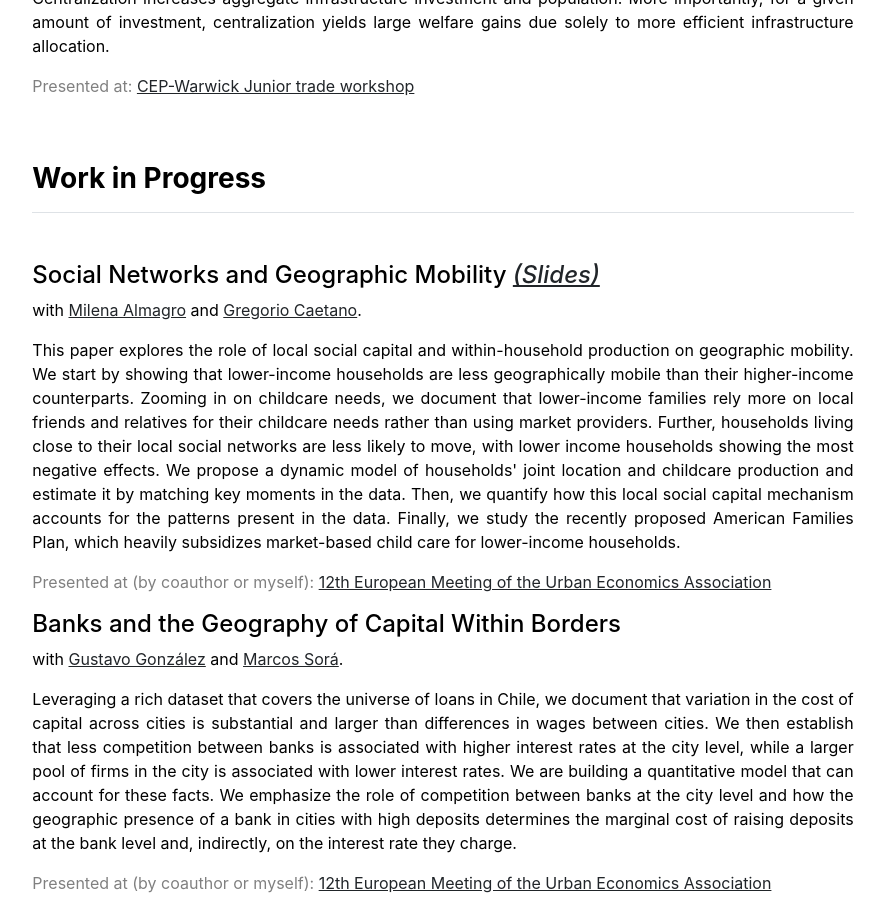
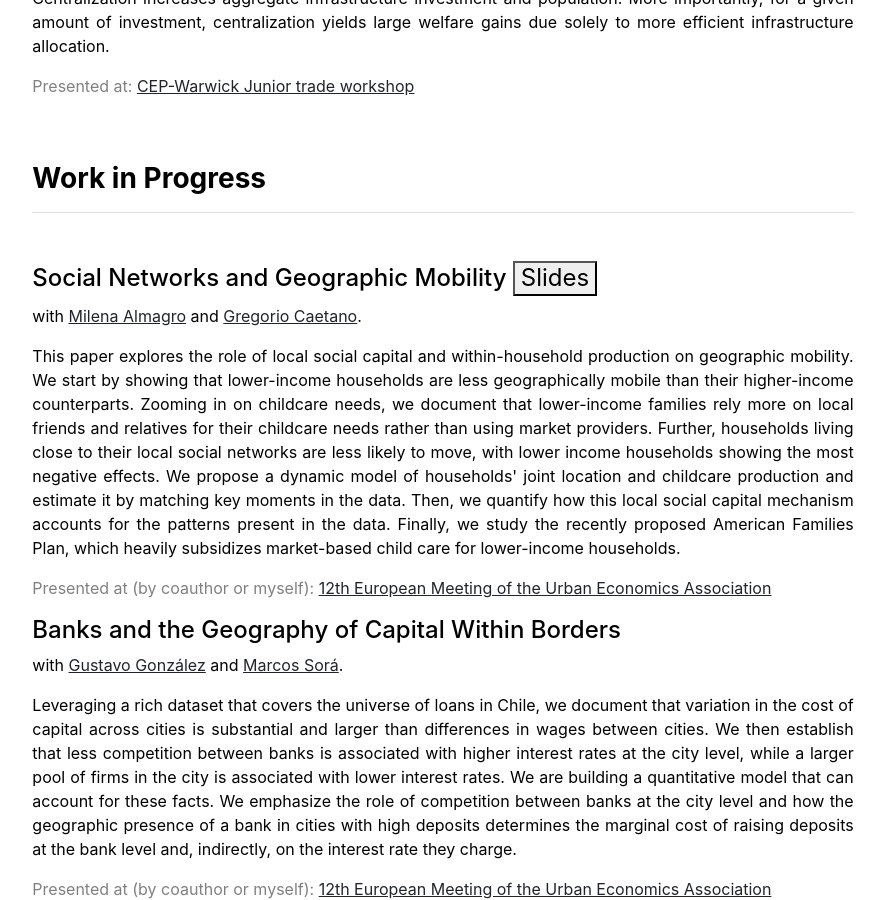
Before and after one commit to obordeu/obordeu.github.io, a Jekyll site: the page built from index.md, in a window 1280 px wide and 900 px high, scrolled down 1098 px. Shown: the whole window, without its empty margins (197-1082 px from the left). Built offline with Jekyll 4.4.1, drawn with Linux system fonts in a browser that asks for light colours.

```diff
--- a/_data/wip.yml
+++ b/_data/wip.yml
@@ -1,3 +1,3 @@
 index:
-- {name: 'Social Networks and Geographic Mobility <a href="https://www.oliviabordeu.com/papers/social_neworks_mobility_ABC.pdf"> <em>(Slides)</em></a>', coauthors: [{name: 'Milena Almagro', website: 'https://www.milena-almagro.com/', del: ' and '},{name: 'Gregorio Caetano', website: 'http://www.gregoriocaetano.net/', del: '.'}], presented_at: 'Presented at (by coauthor or myself): <a href="https://urbaneconomics.org/meetings/emuea2023/">12th European Meeting of the Urban Economics Association</a>', summary: "This paper explores the role of local social capital and within-household production on geographic mobility. We start by showing that lower-income households are less geographically mobile than their higher-income counterparts. Zooming in on childcare needs, we document that lower-income families rely more on local friends and relatives for their childcare needs rather than using market providers. Further, households living close to their local social networks are less likely to move, with lower income households showing the most negative effects. We propose a dynamic model of households' joint location and childcare production and estimate it by matching key moments in the data. Then, we quantify how this local social capital mechanism accounts for the patterns present in the data. Finally, we study the recently proposed American Families Plan, which heavily subsidizes market-based child care for lower-income households."}
+- {name: 'Social Networks and Geographic Mobility <button name="button" onclick="https://www.oliviabordeu.com/papers/social_neworks_mobility_ABC.pdf">Slides</button>', coauthors: [{name: 'Milena Almagro', website: 'https://www.milena-almagro.com/', del: ' and '},{name: 'Gregorio Caetano', website: 'http://www.gregoriocaetano.net/', del: '.'}], presented_at: 'Presented at (by coauthor or myself): <a href="https://urbaneconomics.org/meetings/emuea2023/">12th European Meeting of the Urban Economics Association</a>', summary: "This paper explores the role of local social capital and within-household production on geographic mobility. We start by showing that lower-income households are less geographically mobile than their higher-income counterparts. Zooming in on childcare needs, we document that lower-income families rely more on local friends and relatives for their childcare needs rather than using market providers. Further, households living close to their local social networks are less likely to move, with lower income households showing the most negative effects. We propose a dynamic model of households' joint location and childcare production and estimate it by matching key moments in the data. Then, we quantify how this local social capital mechanism accounts for the patterns present in the data. Finally, we study the recently proposed American Families Plan, which heavily subsidizes market-based child care for lower-income households."}
 - {name: 'Banks and the Geography of Capital Within Borders', coauthors: [{name: 'Gustavo González', website: 'https://sites.google.com/view/gustavo-gonzalez', del: ' and '},{name: 'Marcos Sorá', website: 'https://www.marcossora.com/', del: '.'}], presented_at: 'Presented at (by coauthor or myself): <a href="https://urbaneconomics.org/meetings/emuea2023/">12th European Meeting of the Urban Economics Association</a>', summary: 'Leveraging a rich dataset that covers the universe of loans in Chile, we document that variation in the cost of capital across cities is substantial and larger than differences in wages between cities. We then establish that less competition between banks is associated with higher interest rates at the city level, while a larger pool of firms in the city is associated with lower interest rates. We are building a quantitative model that can account for these facts. We emphasize the role of competition between banks at the city level and how the geographic presence of a bank in cities with high deposits determines the marginal cost of raising deposits at the bank level and, indirectly, on the interest rate they charge.'}
```
